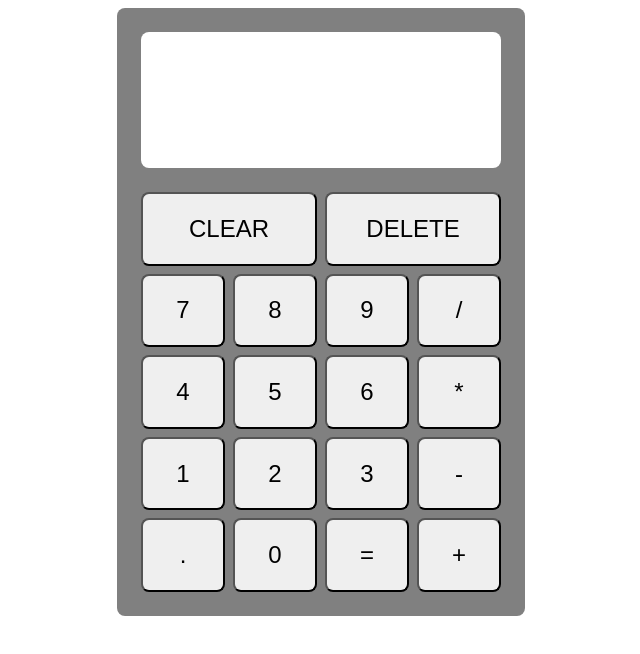
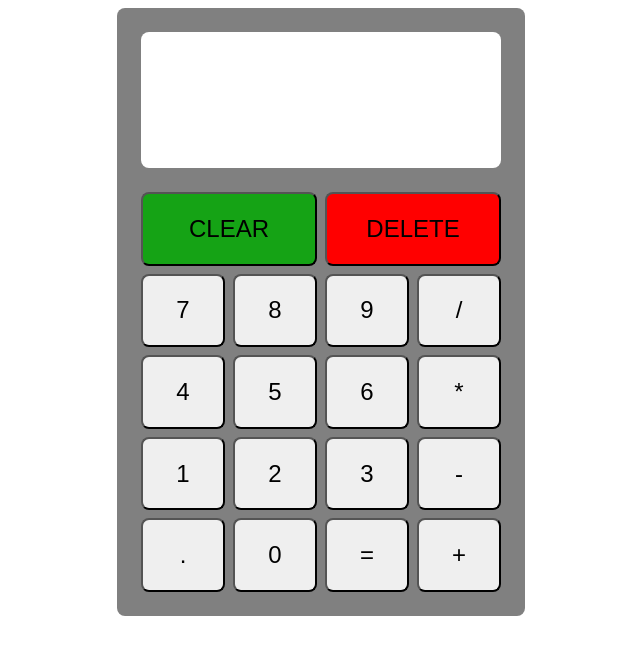
Before and after one commit to dariojularic/Calculator-js, a website built with Vite: page vite-project/index.html in a window 1280 px wide. Shown: the whole page, without its empty margins (319-959 px from the left). Built offline with nearby package versions, Linux system fonts and the light colour scheme.

Commit message:
Add style

```diff
--- a/vite-project/main.js
+++ b/vite-project/main.js
@@ -38,7 +38,6 @@ const division = (x, y) => x + y;
 
 const calculator = calculatorFactory();
 
-
 buttons.addEventListener("click", (event) => {
   if (event.target.classList.contains("number") ) {
     calculator.setFirstNumber(event.target.value)
--- a/vite-project/style.css
+++ b/vite-project/style.css
@@ -3,7 +3,6 @@ html {
   justify-content: center;
   align-items: center;
   font-family: 'Franklin Gothic Medium', 'Arial Narrow', Arial, sans-serif;
-
 }
 
 .container {
@@ -67,7 +66,9 @@ button {
 
 .clear {
   grid-area: 1 / 1 / 2 / 3;
+  background-color: rgb(21, 163, 21);
 }
 .delete {
   grid-area: 1 / 3 / 2 / 5;
+  background-color: red;
 }
```
